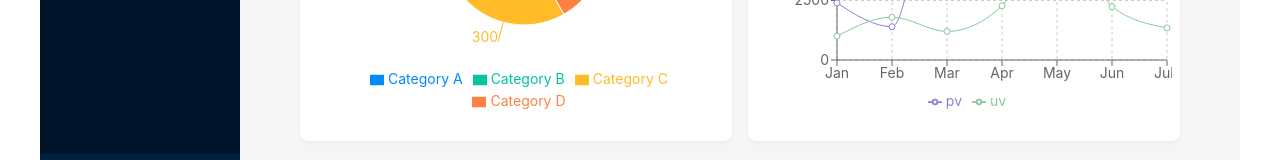
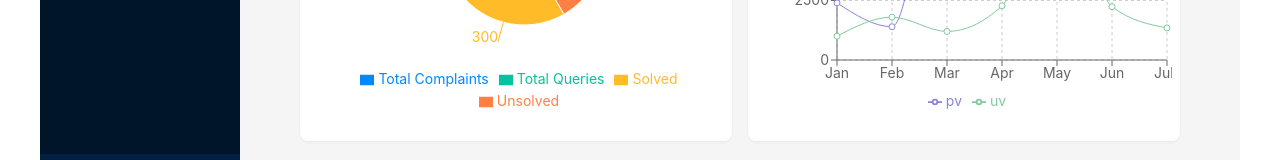
Before and after one commit to krishmakhijani/Barclays_Frontend, a React (Vite) app in the folder admin/: page /dashboard in a window 1280 px wide. Shown: the part 598-758 px from the top of the page. Built offline with nearby package versions, Linux system fonts and the light colour scheme.

Commit message:
Final query Edit

```diff
--- a/admin/src/pages/Dashboard/HomePage.jsx
+++ b/admin/src/pages/Dashboard/HomePage.jsx
@@ -3,10 +3,10 @@ import { PieChart, Pie, Cell, Tooltip as RechartsTooltip, Legend, LineChart, Lin
 import { ArrowUpOutlined, ArrowDownOutlined } from '@ant-design/icons';
 
 const dataPie = [
-  { name: 'Category A', value: 400 },
-  { name: 'Category B', value: 300 },
-  { name: 'Category C', value: 300 },
-  { name: 'Category D', value: 200 },
+  { name: 'Total Complaints', value: 400 },
+  { name: 'Total Queries', value: 300 },
+  { name: 'Solved', value: 300 },
+  { name: 'Unsolved', value: 200 },
 ];
 
 const dataLine = [
```
